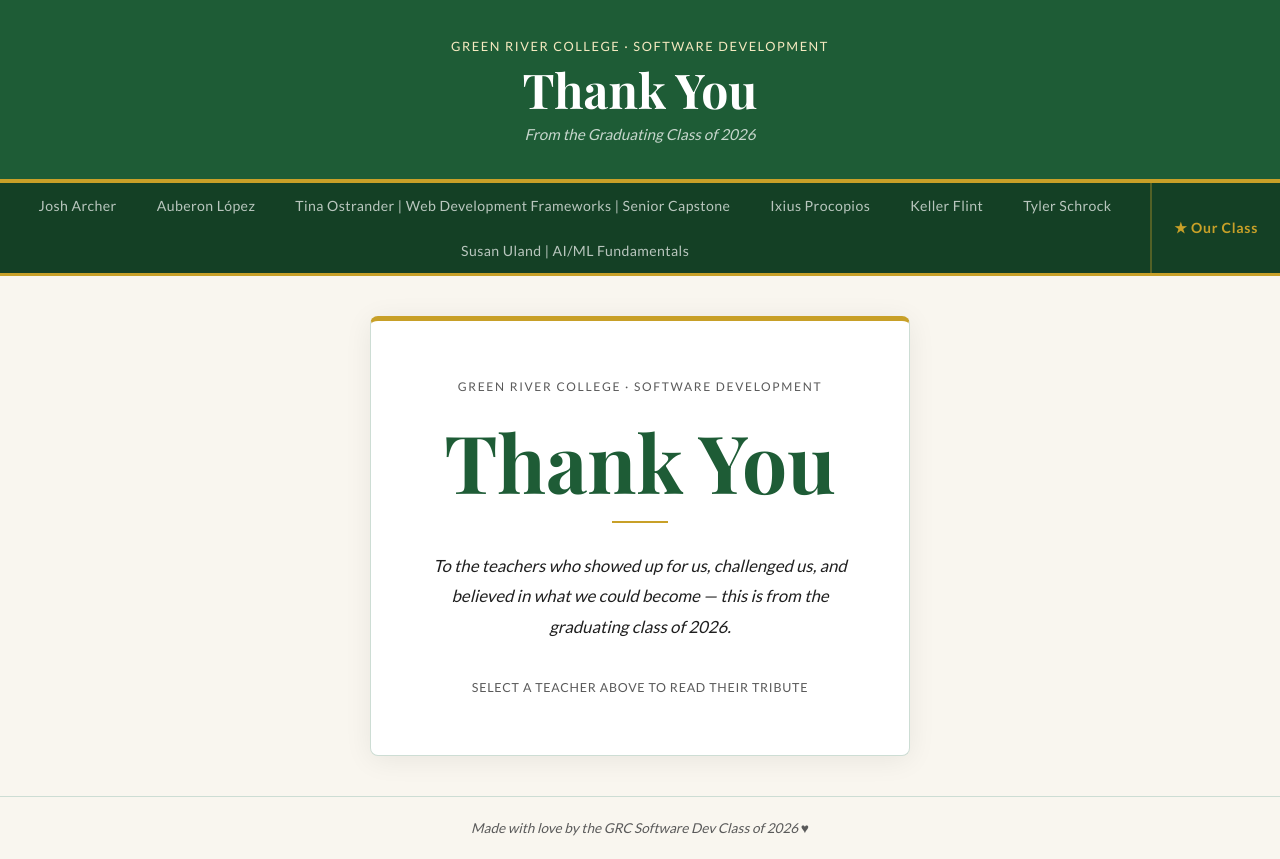
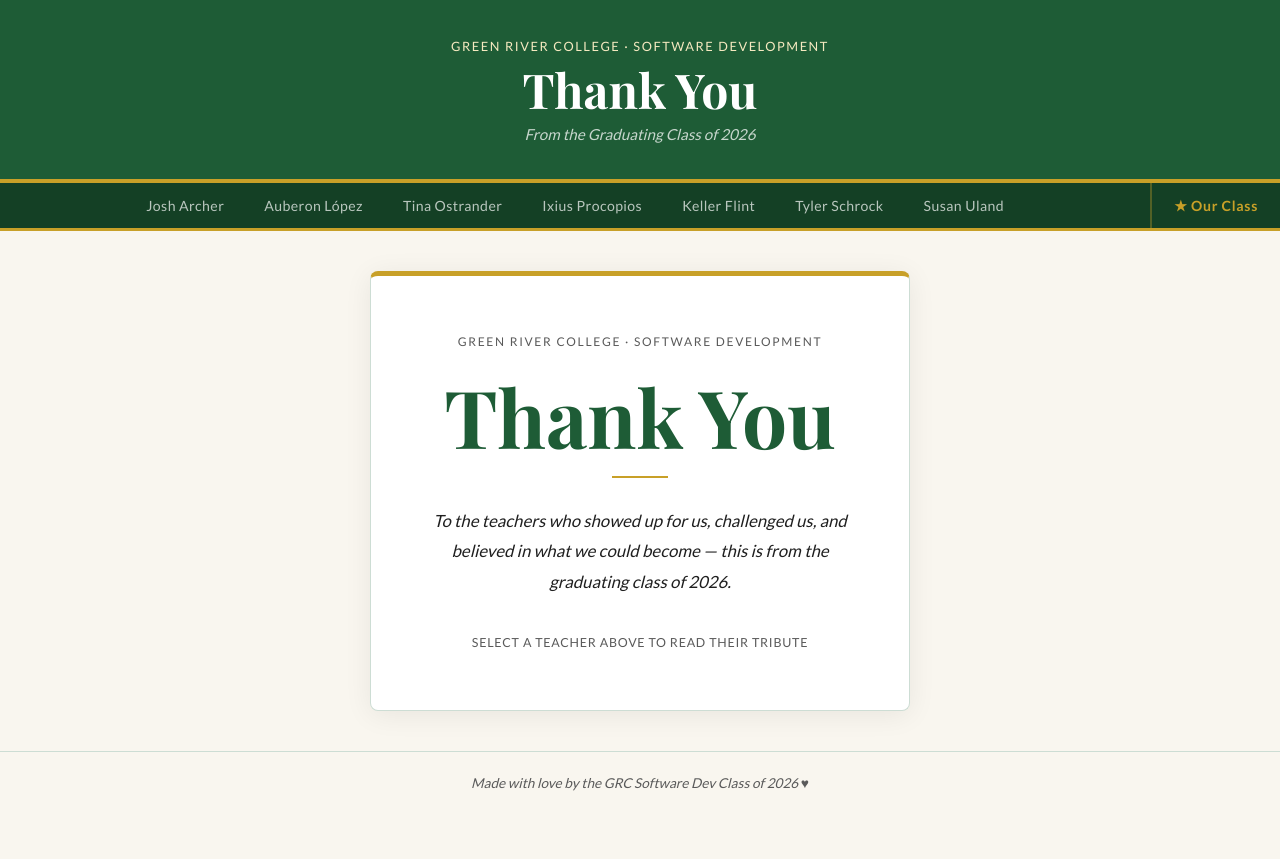
Before and after one commit to rifflere/GRC-Devs-Class-of-2026, a React (Vite) app in the folder thanks-app/: page / in a window 1280 px wide. After the commit the page ends 814 px from the top, so only its background shows below. Built offline with nearby package versions, Linux system fonts and the light colour scheme.

Commit message:
Fix typo

```diff
--- a/thanks-app/src/data/teachers.js
+++ b/thanks-app/src/data/teachers.js
@@ -17,8 +17,8 @@
   },
   {
     id: 'tinaOstrander',
-    name: 'Tina Ostrander | Web Development Frameworks | Senior Capstone',
-    subject: 'Software Development',
+    name: 'Tina Ostrander',
+    subject: 'Software Development | Web Development Frameworks | Senior Capstone',
     linkedin: 'https://www.linkedin.com/in/tinaostrander/',
     photo: null,
     thankYou: 'Thank you for grounding us in modern web development with such a clear eye for design. You gave us not just the skills, but the sensibility to build things that are both functional and beautiful.',
@@ -34,7 +34,7 @@
   {
     id: 'kellerFlint',
     name: 'Keller Flint',
-    subject: 'Software Development| Cloud Application Deployment | Applied AI | Senior Capstone',
+    subject: 'Software Development | Cloud Application Deployment | Applied AI | Senior Capstone',
     linkedin: 'https://www.linkedin.com/in/kellerflint/',
     photo: null,
     thankYou: 'Thank you for your clear, responsive teaching across AI, Machine Learning, SQL, and Senior Capstone. Your online lessons are some of the best we have experienced, well-structured, engaging, and always there when we needed them.',
@@ -49,8 +49,8 @@
   },
   {
     id: 'susanUland',
-    name: 'Susan Uland | AI/ML Fundamentals',
-    subject: 'Software Development',
+    name: 'Susan Uland',
+    subject: 'Software Development | AI/ML Fundamentals',
     linkedin: 'https://www.linkedin.com/in/susan-uland-6b319939/',
     photo: null,
     thankYou: 'Thank you for your compassion and kindness in guiding us through Machine Learning fundamentals. You modeled what it looks like to stay curious and embrace a growth mindset, and that is a lesson that goes far beyond any curriculum.',
```
